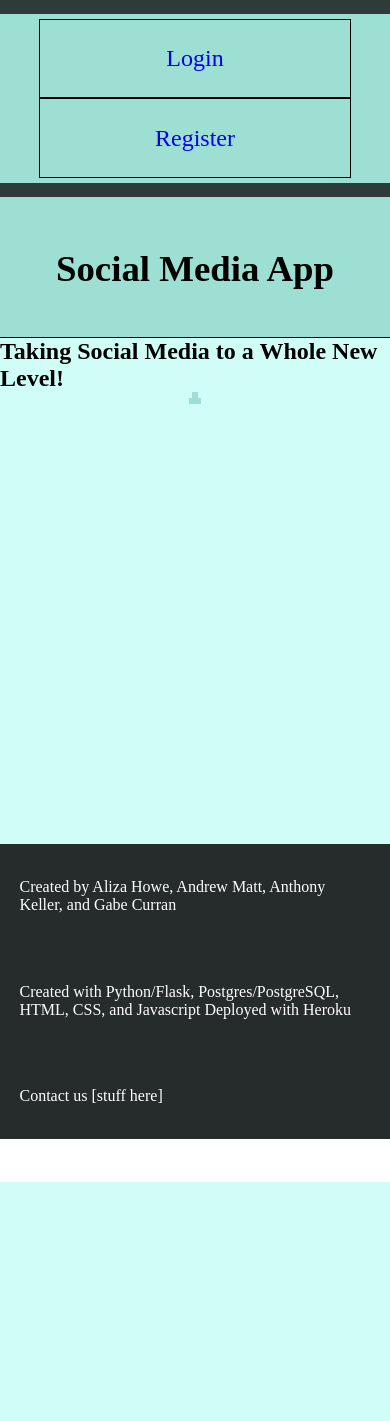
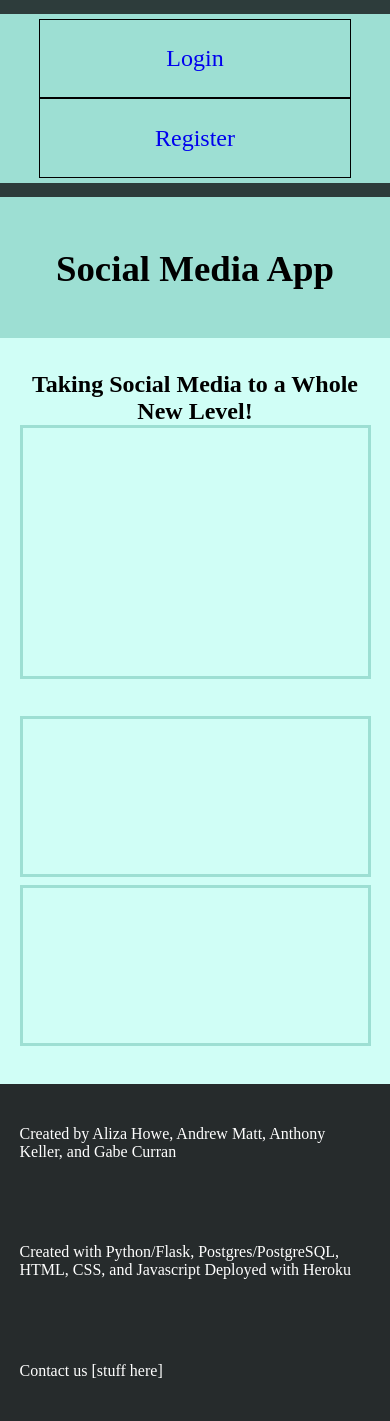
Before and after one commit to andrewM202/social-media-app, a Flask app: page / in a window 390 px wide. Before the commit the page ends 1182 px from the top, so only its background shows below. Run offline with Flask 2, Linux system fonts and the light colour scheme; parts of the project's set-up code (start-up, migrations or seed data) failed here and were passed over; some libraries are stand-ins or nearby versions.

Commit message:
Got the layout where I want it.

```diff
--- a/static/css/styles.css
+++ b/static/css/styles.css
@@ -39,7 +39,6 @@ header {
     align-content: space-around;
     height: 30vh;
     background: #9ddfd3;
-    border-bottom: 1px solid black;
 }
 
 /*header .login-banner*/ h1 {
@@ -90,11 +89,13 @@ header nav a {
 }
 
 main {
-    height: 60vh;
+    height: auto;
     background: #D0FEF6;
     display: flex;
     flex-direction: column;
     align-items: center;
+    padding-left: 4vh;
+    padding-right: 4vh;
 }
 
 /* Below is main CSS for index.html/homepage */
@@ -109,19 +110,21 @@ main .wrapper {
 
 main .wrapper h3 {
     font-size: 1.5em;
+    text-align: center;
 }
 
 main .wrapper .image {
+    margin-bottom: 4vh;
     display: flex;
-    /*width: 90vw;
-    height: 40vh;*/
+    width: 90vw;
+    height: 30vh;
     background: #;
     border: 3px solid #9ddfd3;
 }
 
 main .news {
-    /*width: 90vw;
-    height: 20vh;*/
+    width: 90vw;
+    height: 30vh;
     background: #;
     /*margin: 10vh 0;*/
     display: flex;
@@ -131,7 +134,7 @@ main .news {
 
 .news div {
     display: flex;
-    /*width: 40vw;*/
+    width: 42vw;
     border: 3px solid #9ddfd3;
 }
 
@@ -145,7 +148,7 @@ main .registration, main .login {
     display: flex;
 }
 
-.wrap {
+.wrap.account {
     width: 100%;
     height: 60vh;
     display: flex;
@@ -203,7 +206,7 @@ footer .light-blue-panel {
 }
 
 footer .contact-information {
-    height: 35vh;
+    height: 100%;
     background: #1b2021;
     opacity: 95%;
     display: flex;
@@ -226,7 +229,7 @@ footer .contact-information div {
 
 
 /* Mobile design for registration page. */
-@media only screen and (max-width: 400px) {
+@media only screen and (max-width: 414px) {
 
     body {
         /*width: 100vw;*/
@@ -308,16 +311,20 @@ footer .contact-information div {
         font-size: 1em;
     }
 
-    .news {
+    main .news {
         flex-direction: column;
+        height: 40vh;
     }
 
     .news div {
         width: 100%;
+        height: 50vh;
+        margin-top: 4px;
+        margin-bottom: 4px;
     }
 
-    .wrap {
-        border: 0px;
+    .wrap.account {
+        border: none;
     }
 
 }
--- a/templates/index.html
+++ b/templates/index.html
@@ -8,7 +8,7 @@
 <div class="page">
 
 <header>
-    <div class="black-bar"></div>
+    <div class="black-bar"></div> <!-- ** Figure out why these bars are thinner than the ones on other pages! ** -->
     <nav>
         <!-- If not logged in, show the login button -->
         {% if not loggedin %}
@@ -31,7 +31,7 @@
 
         {% endif %}
     </nav>
-    <div class="black-bar"></div>
+    <div class="black-bar"></div> <!-- ** Figure out why these bars are thinner than the ones on other pages! ** -->
 
     <div class="login-banner">
 
@@ -45,7 +45,7 @@
     </div>
 </header>
 
-<main>
+<main style="padding: 4vh">
 
     <div class="wrapper">
         <h3>Taking Social Media to a Whole New Level!</h3>
--- a/templates/login.html
+++ b/templates/login.html
@@ -27,7 +27,7 @@
 <main>
     <div class="login">
         <div class="blue-stripe"></div>
-        <div class="wrap">
+        <div class="wrap account">
             <div class="login-info">
                 {% if not loginmessage %}
                     <h2>Login below!</h2>
--- a/templates/register.html
+++ b/templates/register.html
@@ -27,7 +27,7 @@
 <main>
     <section class="registration">
         <div class="blue-stripe"></div>
-        <div class="wrap">
+        <div class="wrap account">
             <div class="register-info">
                 Enter your information below.
                 {% if error %}
```
